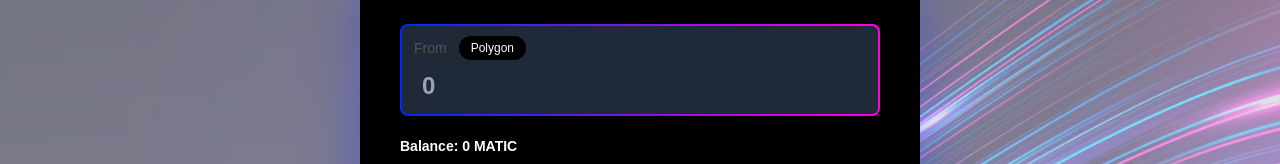
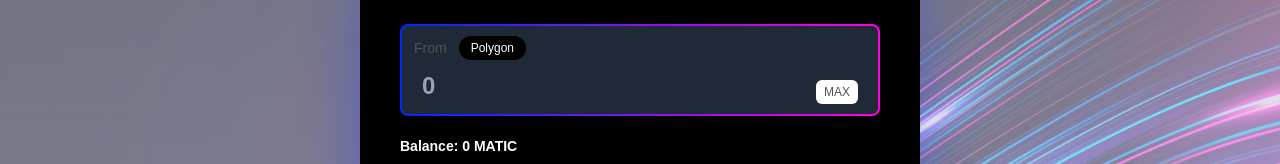
Before and after one commit to Ahaan77/neobase_fe, a Next.js app: page /bridge in a window 1280 px wide. Shown: the part 316-480 px from the top of the page. Built offline with nearby package versions, Linux system fonts and the light colour scheme; a web font is replaced by a local one.

Commit message:
handleMax

```diff
--- a/app/components/BridgeForm.tsx
+++ b/app/components/BridgeForm.tsx
@@ -52,6 +52,10 @@ const BridgeForm: React.FC<BridgeFormProps> = ({ addTransaction }) => {
 
         fetchPolygonBalance();
     }, []);
+
+    const handleMax = () => {
+        setAmount(polygonBalance);
+    };
 
     const handleBridge = async () => {
         if (!window.ethereum) {
@@ -182,13 +186,17 @@ const BridgeForm: React.FC<BridgeFormProps> = ({ addTransaction }) => {
                                 <p className="text-white text-xs">Polygon</p>
                             </div>
                         </div>
+                        <div className="flex gap-2 items-center w-full">
                             <input
                                 type="text"
                                 value={amount}
                                 onChange={(e) => setAmount(e.target.value)}
-                            className="text-white font-bold bg-transparent ml-5 focus:outline-none text-2xl mb-3"
+                                className="text-white font-bold bg-transparent ml-5 focus:outline-none text-2xl mb-3 w-full"
                                 placeholder="0"
                             />
+                            <button onClick={handleMax} className="rounded-md px-2 py-1 font-font-bold mr-5 bg-white text-[#535353] text-xs">MAX</button>
+                        </div>
+
                     </div>
                 </div>
             </div>
```
Lines whose indentation alone changed are shown as unchanged.
